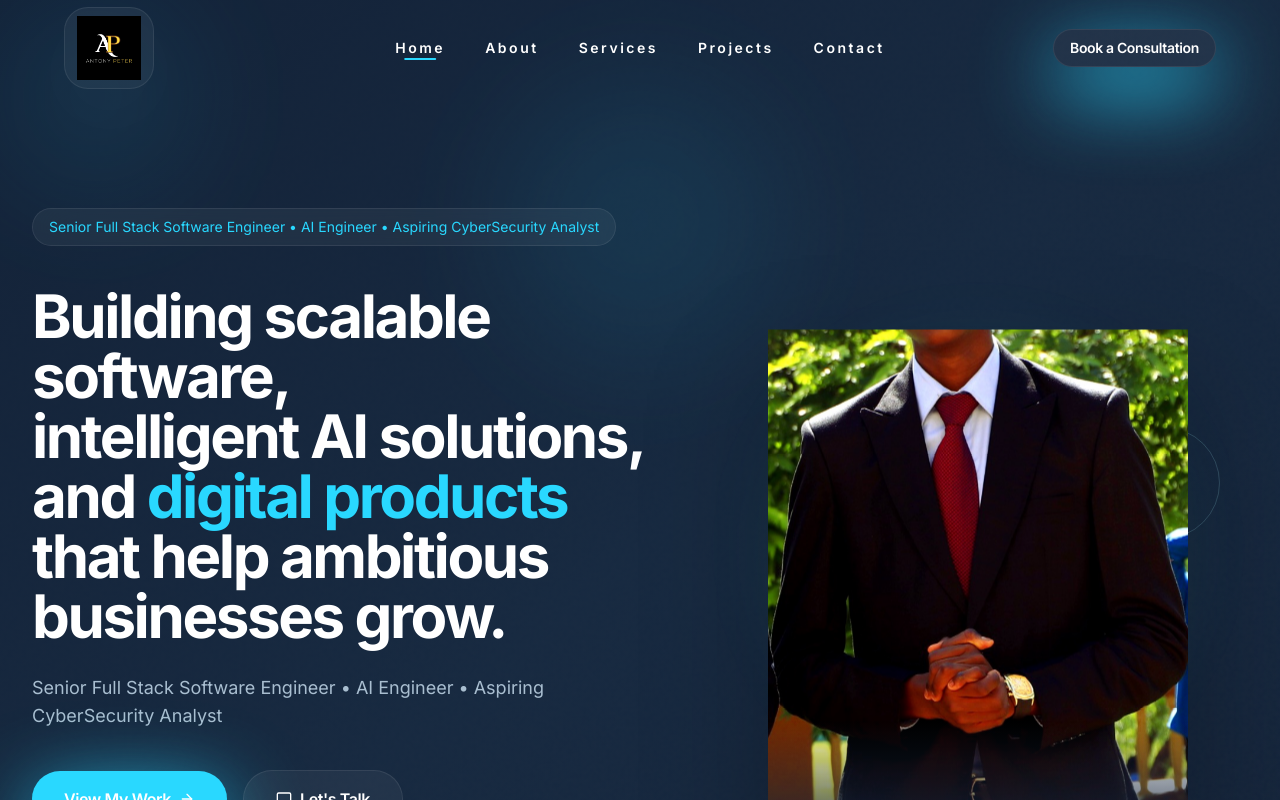
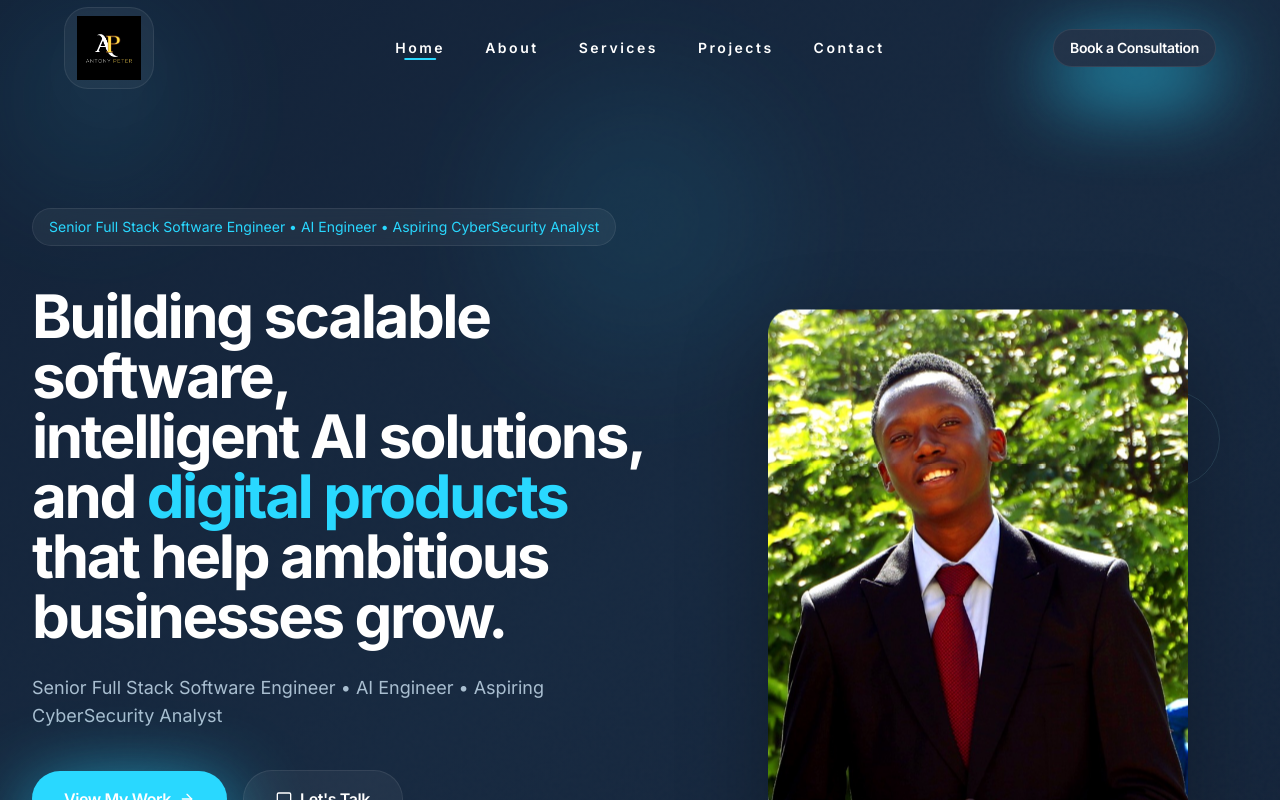
Before and after one commit to antoniodemax/antony, a React (Vite) app: page / in a window 1280 px wide. Shown: the top 800 px of the page. Built offline with nearby package versions, Linux system fonts and the light colour scheme.

Commit message:
made the image to look mpre realistic

```diff
--- a/src/components/sections/Hero.tsx
+++ b/src/components/sections/Hero.tsx
@@ -98,18 +98,17 @@ export default function Hero() {
             </motion.div>
           </motion.div>
 
-          <motion.div variants={item} className="relative mx-auto w-full max-w-[420px]">
-            <div className="pointer-events-none absolute left-1/2 top-12 h-[340px] w-[340px] -translate-x-1/2 rounded-full bg-cyan-300/15 blur-3xl opacity-90" />
-            <div className="pointer-events-none absolute -right-8 top-24 h-28 w-28 rounded-full border border-cyan-200/30 opacity-60" />
-            <div className="pointer-events-none absolute left-0 bottom-10 h-28 w-28 rounded-full border border-white/10 opacity-40" />
+          <motion.div variants={item} className="relative mx-auto w-full max-w-[420px] overflow-visible">
+            <div className="pointer-events-none absolute left-1/2 top-10 h-[340px] w-[340px] -translate-x-1/2 rounded-full bg-cyan-300/12 blur-3xl opacity-90" />
+            <div className="pointer-events-none absolute -right-8 top-20 h-24 w-24 rounded-full border border-cyan-200/20 opacity-60" />
+            <div className="pointer-events-none absolute left-6 bottom-12 h-24 w-24 rounded-full border border-white/10 opacity-30" />
             <img
               src="/antony.jpg"
               alt="Antony Peter — Senior Full-Stack Software Engineer"
               loading="lazy"
               decoding="async"
-              className="relative hero-portrait mx-auto h-[520px] w-full object-cover object-center shadow-[0_50px_120px_rgba(0,0,0,0.24)]"
+              className="relative hero-portrait mx-auto h-[560px] w-full object-cover object-top shadow-[0_35px_90px_rgba(0,0,0,0.28)]"
             />
-            <div className="pointer-events-none absolute inset-x-0 bottom-0 h-1/2 bg-gradient-to-t from-bg/95 via-transparent to-transparent" />
           </motion.div>
         </div>
       </div>
--- a/src/index.css
+++ b/src/index.css
@@ -132,7 +132,14 @@ html[data-theme='light'] {
 
   .hero-portrait {
     animation: float-portrait 8s ease-in-out infinite;
-    will-change: transform;
+    will-change: transform, box-shadow;
+    border-radius: 1.5rem;
+    transition: transform 0.25s ease, box-shadow 0.25s ease;
+  }
+
+  .hero-portrait:hover {
+    transform: translateY(-8px);
+    box-shadow: 0 45px 110px rgba(0, 0, 0, 0.32);
   }
 
   @keyframes float-portrait {
```
